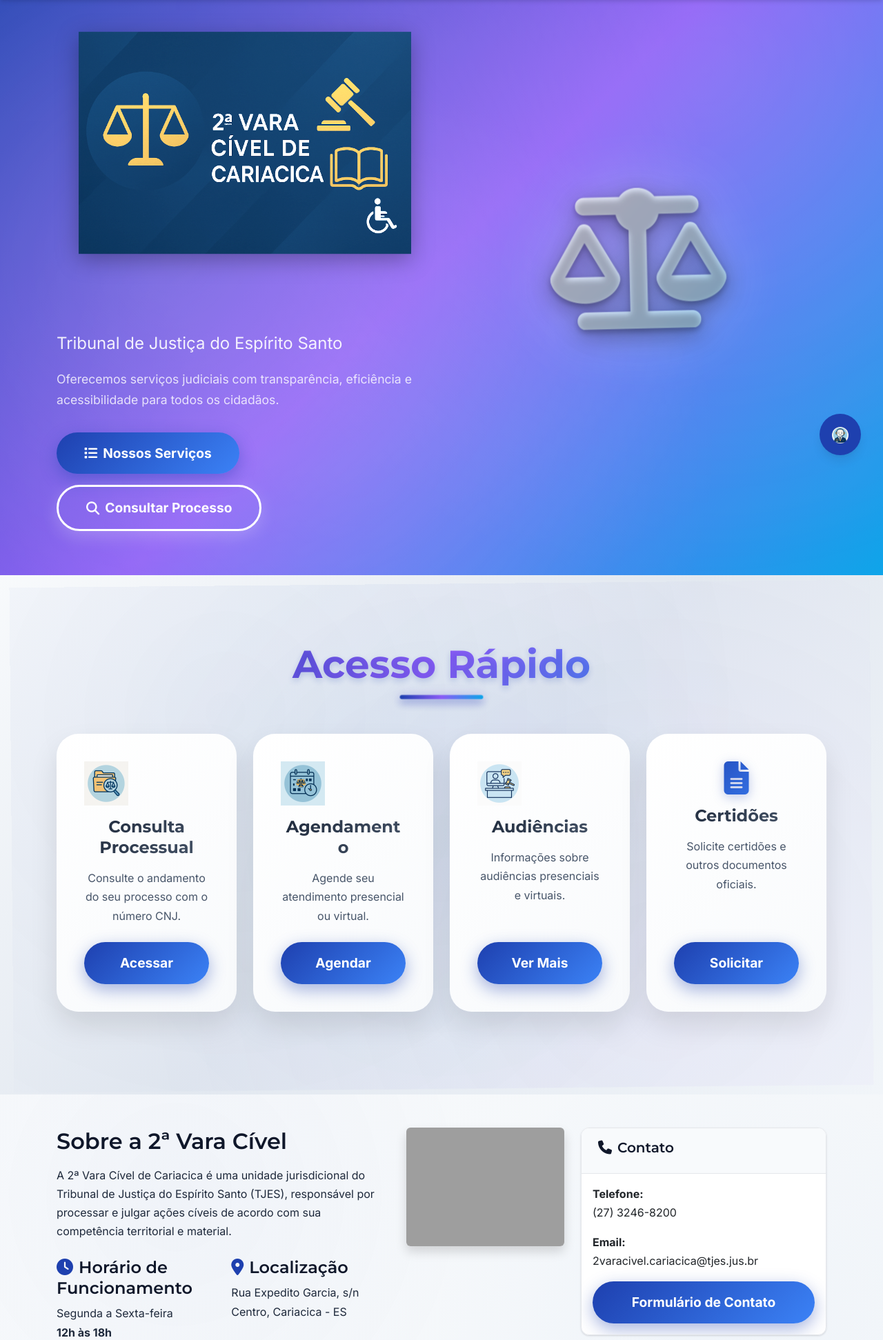
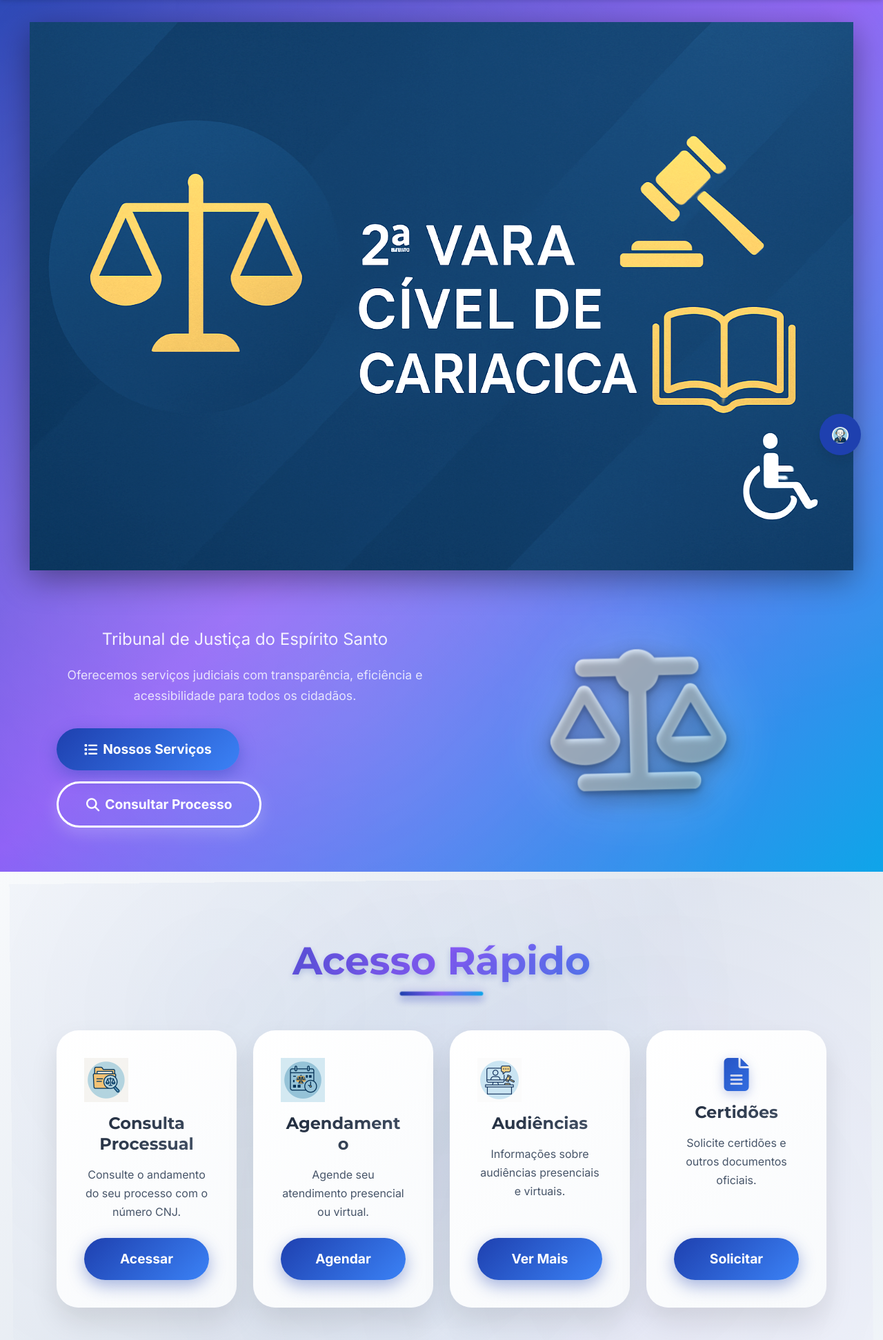
Before and after one commit to fbmoulin/2avaracivel-cariacica-website, a Flask app: page / in a window 1280 px wide. Shown: the part 108-2051 px from the top of the page at 69% size. Run offline with Flask 3, Linux system fonts and the light colour scheme; some libraries are stand-ins or nearby versions; grey boxes are pictures that could not be loaded.

Commit message:
Make website banner span the entire screen and center the image
Implement full-width banner functionality by modifying CSS classes and base HTML template.

Replit-Commit-Author: Agent
Replit-Commit-Session-Id: 09fef2ee-e58c-4e75-a0c0-a073b798d79d
Replit-Commit-Screenshot-Url: https://storage.googleapis.com/screenshot-production-us-central1/feeed76c-0f93-48e5-9f1b-e0d9853abcbf/52a1dec4-ee7c-48ec-8d3d-f5f9a387d22b.jpg

```diff
--- a/templates/base.html
+++ b/templates/base.html
@@ -346,6 +346,17 @@
             width: 100% !important;
         }
 
+        /* Full-width banner container */
+        .hero-banner-container-full {
+            text-align: center !important;
+            width: 100% !important;
+            padding: 2rem 0 !important;
+            margin-bottom: 3rem !important;
+            display: flex !important;
+            justify-content: center !important;
+            align-items: center !important;
+        }
+
         .hero-banner-title {
             max-width: 100% !important;
             width: 100% !important;
@@ -356,6 +367,21 @@
             filter: brightness(1.2) contrast(1.1) drop-shadow(0 8px 16px rgba(0, 0, 0, 0.3)) !important;
             transition: all 0.4s ease !important;
             animation: bannerGlow 3s ease-in-out infinite alternate !important;
+        }
+
+        /* Full-width banner styling */
+        .hero-banner-title-full {
+            width: 95% !important;
+            max-width: 1200px !important;
+            height: auto !important;
+            max-height: 800px !important;
+            min-height: 400px !important;
+            object-fit: contain !important;
+            filter: brightness(1.2) contrast(1.1) drop-shadow(0 12px 24px rgba(0, 0, 0, 0.4)) !important;
+            transition: all 0.4s ease !important;
+            animation: bannerGlow 3s ease-in-out infinite alternate !important;
+            margin: 0 auto !important;
+            display: block !important;
         }
 
         /* Adaptive Banner Sizing for Different Devices */
@@ -372,6 +398,12 @@
                 padding: 2rem 0 !important;
                 margin-bottom: 4rem !important;
             }
+
+            .hero-banner-title-full {
+                max-width: 1400px !important;
+                max-height: 900px !important;
+                min-height: 500px !important;
+            }
         }
 
         /* Large Screens (Desktops 992px-1199px) */
--- a/templates/index.html
+++ b/templates/index.html
@@ -7,17 +7,22 @@
 {% block content %}
 <!-- Hero Section -->
 <section class="hero-section">
+    <div class="container-fluid">
+        <div class="row">
+            <div class="col-12">
+                <div class="hero-banner-container-full mb-5">
+                    <img src="{{ url_for('static', filename='images/banners/banner_principal.png') }}"
+                         alt="2ª Vara Cível de Cariacica"
+                         class="hero-banner-title-full">
+                </div>
+            </div>
+        </div>
         <div class="container">
             <div class="row align-items-center">
                 <div class="col-lg-6">
-                <div class="hero-banner-container mb-4">
-                    <img src="{{ url_for('static', filename='images/banners/banner_principal.png') }}"
-                         alt="2ª Vara Cível de Cariacica"
-                         class="hero-banner-title">
-                </div>
-                <p class="lead">Tribunal de Justiça do Espírito Santo</p>
-                <p class="mb-4">Oferecemos serviços judiciais com transparência, eficiência e acessibilidade para todos os cidadãos.</p>
-                <div class="hero-buttons">
+                    <p class="lead text-center">Tribunal de Justiça do Espírito Santo</p>
+                    <p class="mb-4 text-center">Oferecemos serviços judiciais com transparência, eficiência e acessibilidade para todos os cidadãos.</p>
+                    <div class="hero-buttons text-center">
                         <a href="/servicos/" class="btn btn-primary btn-lg me-3">
                             <i class="fas fa-list me-2"></i>Nossos Serviços
                         </a>
@@ -29,6 +34,7 @@
                 <div class="col-lg-6">
                     <div class="hero-icon-container text-center">
                         <i class="fas fa-balance-scale hero-icon"></i>
+                    </div>
                 </div>
             </div>
         </div>
```
Also changed, not shown: other parts of templates/base.html (+37 -0 lines). Lines whose indentation alone changed are shown as unchanged.
